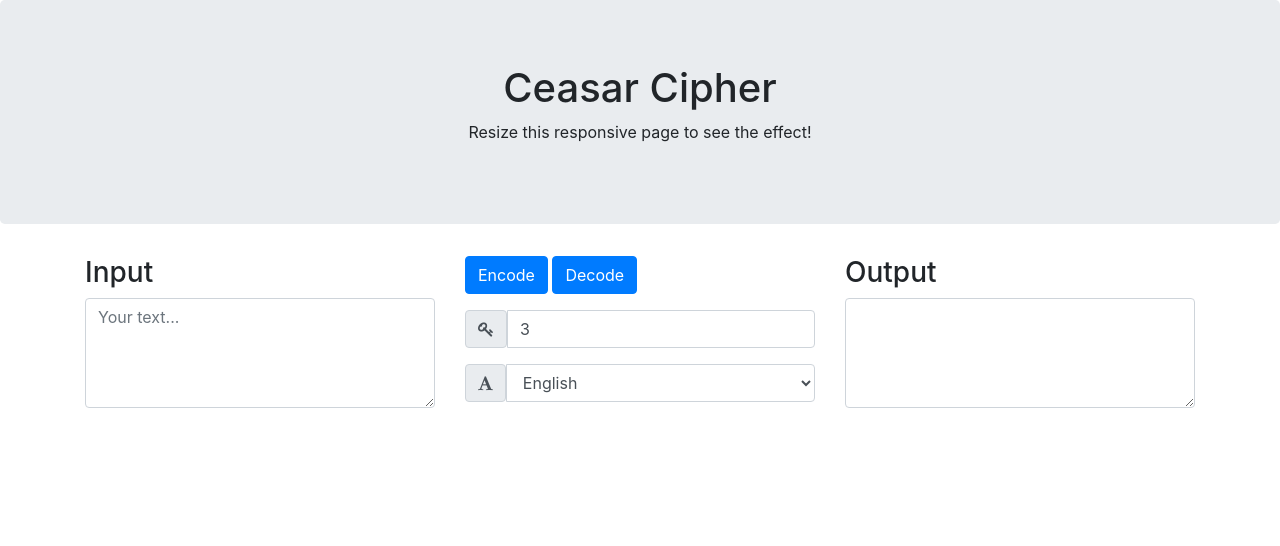
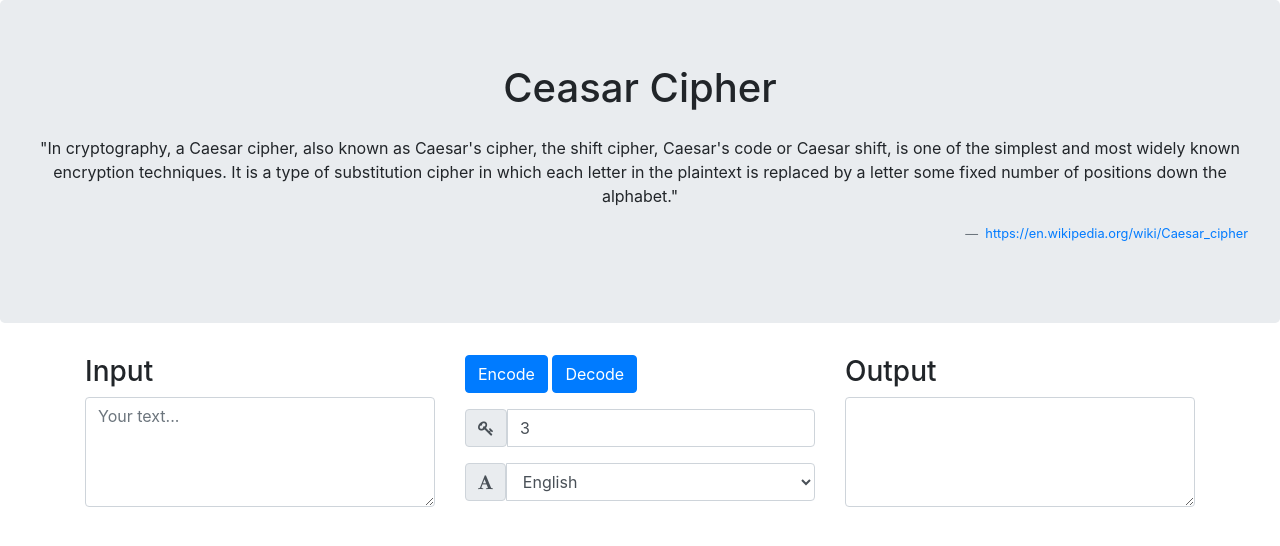
Before and after one commit to Hangur/caesar, a plain HTML site: page index.html in a window 1280 px wide. Drawn offline with nearby package versions, Linux system fonts and the light colour scheme.

Commit message:
Added quote and style

```diff
--- a/index.html
+++ b/index.html
@@ -6,12 +6,20 @@
 		<link rel="stylesheet" href="https://stackpath.bootstrapcdn.com/bootstrap/4.4.1/css/bootstrap.min.css" integrity="sha384-Vkoo8x4CGsO3+Hhxv8T/Q5PaXtkKtu6ug5TOeNV6gBiFeWPGFN9MuhOf23Q9Ifjh" crossorigin="anonymous">
 		<link href="https://stackpath.bootstrapcdn.com/font-awesome/4.7.0/css/font-awesome.min.css" rel="stylesheet" integrity="sha384-wvfXpqpZZVQGK6TAh5PVlGOfQNHSoD2xbE+QkPxCAFlNEevoEH3Sl0sibVcOQVnN" crossorigin="anonymous">
 		<meta name="viewport" content="width=device-width, initial-scale=1, shrink-to-fit=no">
+		<link href="style.css" rel="stylesheet">
 		<script src="app.js" defer></script>
 	</head>
 	<body>
 		<div class="jumbotron text-center">
-		<h1>Ceasar Cipher</h1>
-			<p>Resize this responsive page to see the effect!</p>
+			<h1 class="pb-3">Ceasar Cipher</h1>
+			<blockquote class="blockquote blockquote-small" cite="https://en.wikipedia.org/wiki/Caesar_cipher">
+				<p>
+					"In cryptography, a Caesar cipher, also known as Caesar's cipher, the shift cipher, Caesar's code or Caesar shift, is one of the simplest and most widely known encryption techniques. It is a type of substitution cipher in which each letter in the plaintext is replaced by a letter some fixed number of positions down the alphabet."
+				</p>
+				<footer class="blockquote-footer text-right">
+					<a href="https://en.wikipedia.org/wiki/Caesar_cipher" title="Wikipedia Caesar Cipher">https://en.wikipedia.org/wiki/Caesar_cipher</a>
+				</footer>
+			</blockquote>
 		</div>
 		<div class="container">
 			<div class="row">
--- /dev/null
+++ b/style.css
@@ -0,0 +1,3 @@
+.blockquote-small {
+	font-size: 16px;
+}
```
